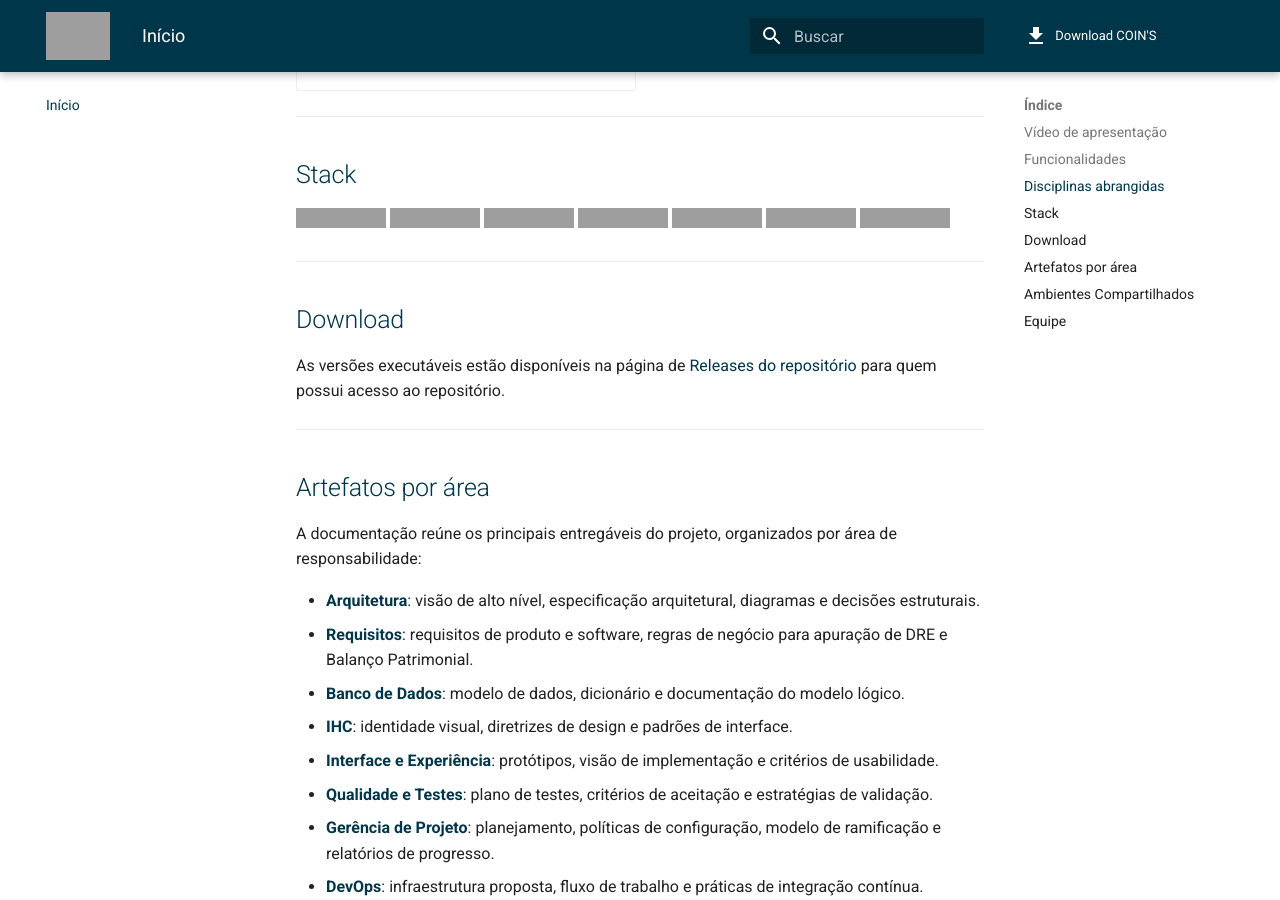
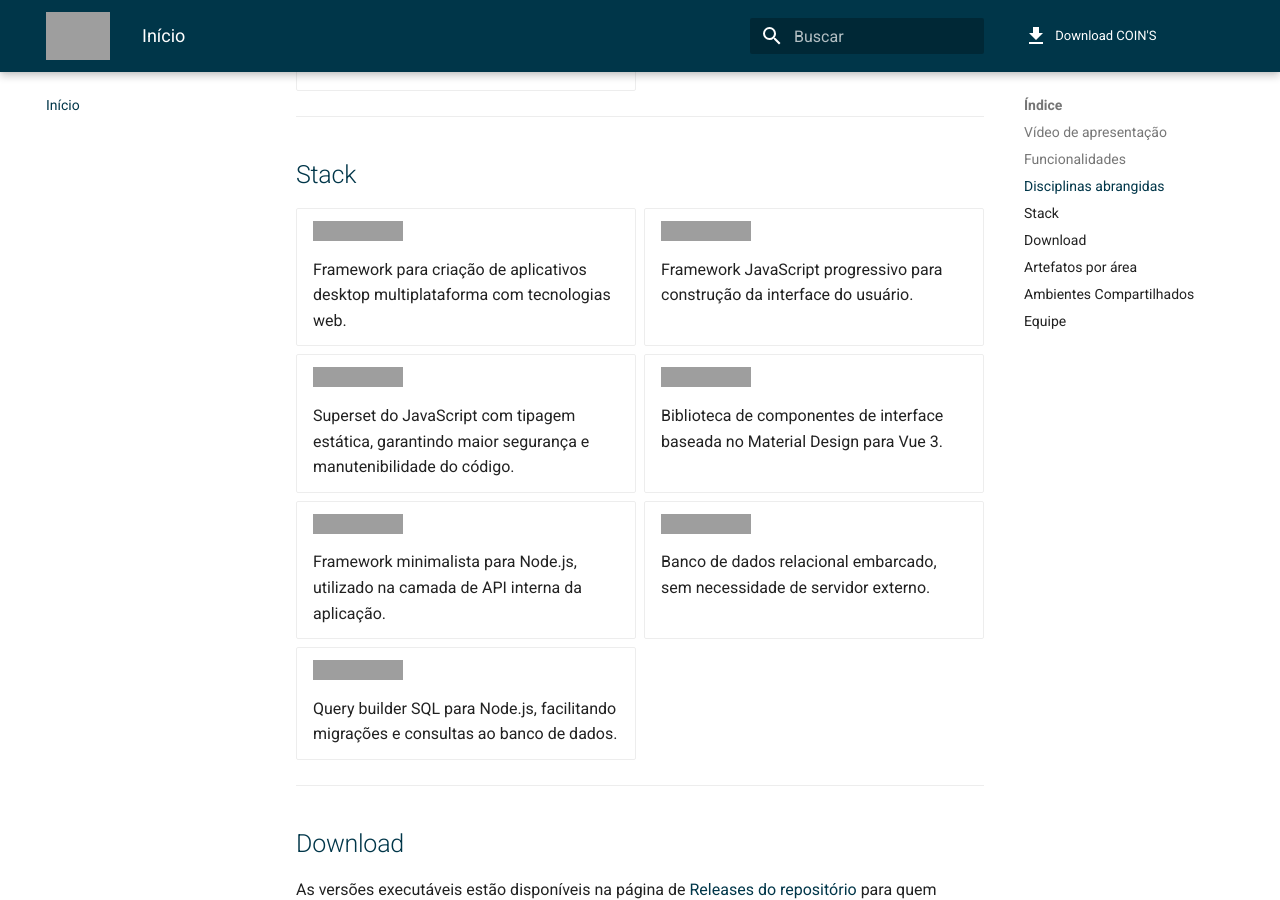
Before and after one commit to NES-Contabilidade-Integrada/doc-coins2026.1, an MkDocs documentation site: the page built from docs/index.md, in a window 1280 px wide and 900 px high, scrolled down 2174 px, cut to the strip 0-900 px from the top of the window. Built offline with MkDocs 1.6.1 and Material for MkDocs 9.7.7, drawn with Linux system fonts in a browser that asks for light colours; comment, search, counter and statistics services are not loaded; grey boxes are pictures that could not be loaded.

Commit message:
feat(homepage): add descriptions to stack section
Co-Authored-By: Claude Sonnet 4.6 <noreply@anthropic.com>

```diff
--- a/docs/index.md
+++ b/docs/index.md
@@ -58,15 +58,37 @@ O sistema abrange conteúdos de diversas disciplinas do curso de **Ciências Con
 
 ## Stack
 
-<p>
-  <img src="https://img.shields.io/badge/Electron-2B2E3A?style=for-the-badge&logo=electron&logoColor=9FEAF9" alt="Electron"/>
-  <img src="https://img.shields.io/badge/Vue_3-35495E?style=for-the-badge&logo=vuedotjs&logoColor=4FC08D" alt="Vue 3"/>
-  <img src="https://img.shields.io/badge/TypeScript-007ACC?style=for-the-badge&logo=typescript&logoColor=white" alt="TypeScript"/>
-  <img src="https://img.shields.io/badge/Vuetify-1867C0?style=for-the-badge&logo=vuetify&logoColor=white" alt="Vuetify"/>
-  <img src="https://img.shields.io/badge/Express.js-404D59?style=for-the-badge&logo=express&logoColor=white" alt="Express.js"/>
-  <img src="https://img.shields.io/badge/SQLite-07405E?style=for-the-badge&logo=sqlite&logoColor=white" alt="SQLite"/>
-  <img src="https://img.shields.io/badge/Knex.js-E16426?style=for-the-badge&logo=knexdotjs&logoColor=white" alt="Knex.js"/>
-</p>
+<div class="grid cards" markdown>
+
+-   <img src="https://img.shields.io/badge/Electron-2B2E3A?style=for-the-badge&logo=electron&logoColor=9FEAF9" alt="Electron"/>
+
+    Framework para criação de aplicativos desktop multiplataforma com tecnologias web.
+
+-   <img src="https://img.shields.io/badge/Vue_3-35495E?style=for-the-badge&logo=vuedotjs&logoColor=4FC08D" alt="Vue 3"/>
+
+    Framework JavaScript progressivo para construção da interface do usuário.
+
+-   <img src="https://img.shields.io/badge/TypeScript-007ACC?style=for-the-badge&logo=typescript&logoColor=white" alt="TypeScript"/>
+
+    Superset do JavaScript com tipagem estática, garantindo maior segurança e manutenibilidade do código.
+
+-   <img src="https://img.shields.io/badge/Vuetify-1867C0?style=for-the-badge&logo=vuetify&logoColor=white" alt="Vuetify"/>
+
+    Biblioteca de componentes de interface baseada no Material Design para Vue 3.
+
+-   <img src="https://img.shields.io/badge/Express.js-404D59?style=for-the-badge&logo=express&logoColor=white" alt="Express.js"/>
+
+    Framework minimalista para Node.js, utilizado na camada de API interna da aplicação.
+
+-   <img src="https://img.shields.io/badge/SQLite-07405E?style=for-the-badge&logo=sqlite&logoColor=white" alt="SQLite"/>
+
+    Banco de dados relacional embarcado, sem necessidade de servidor externo.
+
+-   <img src="https://img.shields.io/badge/Knex.js-E16426?style=for-the-badge&logo=knexdotjs&logoColor=white" alt="Knex.js"/>
+
+    Query builder SQL para Node.js, facilitando migrações e consultas ao banco de dados.
+
+</div>
 
 ---
 
```
